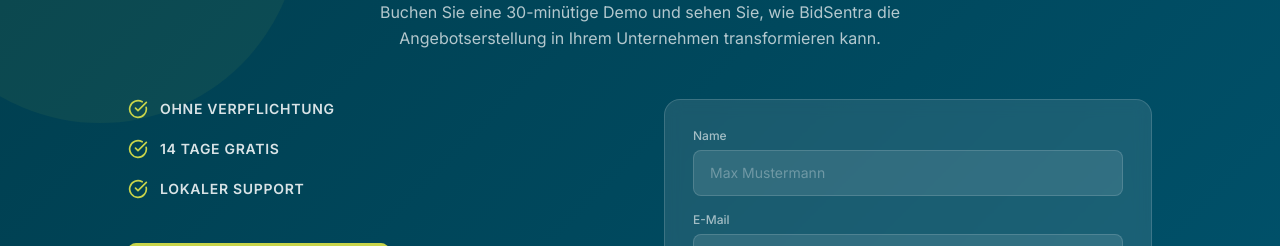
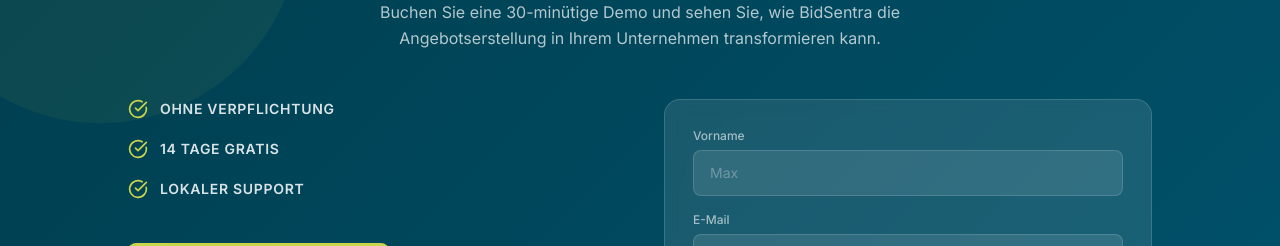
Before and after one commit to bjd1988/bidsentra-landing, a Next.js app: page /de in a window 1280 px wide. Shown: the part 8880-9126 px from the top of the page. Built offline with nearby package versions, Linux system fonts and the light colour scheme.

Commit message:
Use first-name field in contact forms

```diff
--- a/contact-form-worker/src/index.ts
+++ b/contact-form-worker/src/index.ts
@@ -129,7 +129,7 @@
 
     const htmlContent = `
       <h2>Nowa wiadomość z formularza BidSentra</h2>
-      <p><strong>Imię i nazwisko:</strong> ${escapeHtml(name)}</p>
+      <p><strong>Imię:</strong> ${escapeHtml(name)}</p>
       <p><strong>Email:</strong> ${escapeHtml(email)}</p>
       <p><strong>Wiadomość:</strong></p>
       <p>${escapeHtml(message).replaceAll("\n", "<br />")}</p>
@@ -138,7 +138,7 @@
     const textContent = [
       "Nowa wiadomość z formularza BidSentra",
       "",
-      `Imię i nazwisko: ${name}`,
+      `Imię: ${name}`,
       `Email: ${email}`,
       "",
       "Wiadomość:",
--- a/content/cta.json
+++ b/content/cta.json
@@ -11,8 +11,8 @@
   "emailAddress": "info@bidsentra.pl",
   "formEndpoint": "https://bidsentra-contact-form.145884.workers.dev",
   "formLabels": {
-    "name": "Imię i Nazwisko",
-    "namePlaceholder": "Jan Kowalski",
+    "name": "Imię",
+    "namePlaceholder": "Jan",
     "email": "E-mail",
     "emailPlaceholder": "jan@firma.pl",
     "message": "Treść wiadomości",
--- a/content/locales/de.json
+++ b/content/locales/de.json
@@ -382,8 +382,8 @@
     "emailAddress": "info@bidsentra.pl",
     "formEndpoint": "https://bidsentra-contact-form.145884.workers.dev",
     "formLabels": {
-      "name": "Name",
-      "namePlaceholder": "Max Mustermann",
+      "name": "Vorname",
+      "namePlaceholder": "Max",
       "email": "E-Mail",
       "emailPlaceholder": "max@firma.de",
       "message": "Nachricht",
--- a/content/locales/en.json
+++ b/content/locales/en.json
@@ -382,8 +382,8 @@
     "emailAddress": "info@bidsentra.pl",
     "formEndpoint": "https://bidsentra-contact-form.145884.workers.dev",
     "formLabels": {
-      "name": "Full name",
-      "namePlaceholder": "John Smith",
+      "name": "First name",
+      "namePlaceholder": "John",
       "email": "Email",
       "emailPlaceholder": "john@company.com",
       "message": "Message",
```
